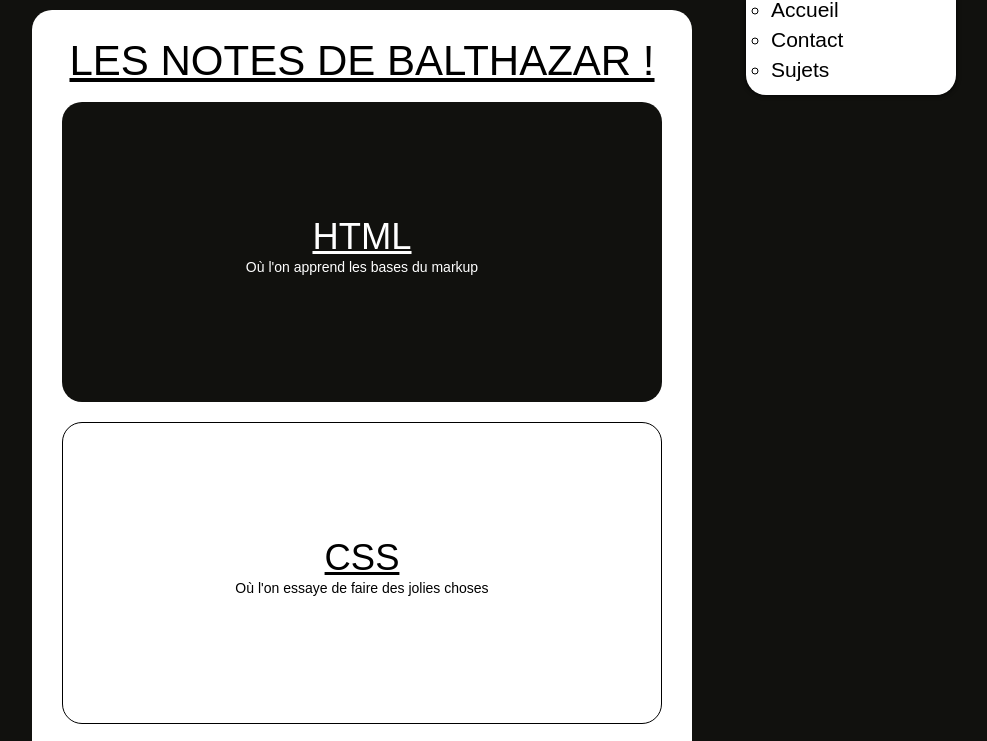
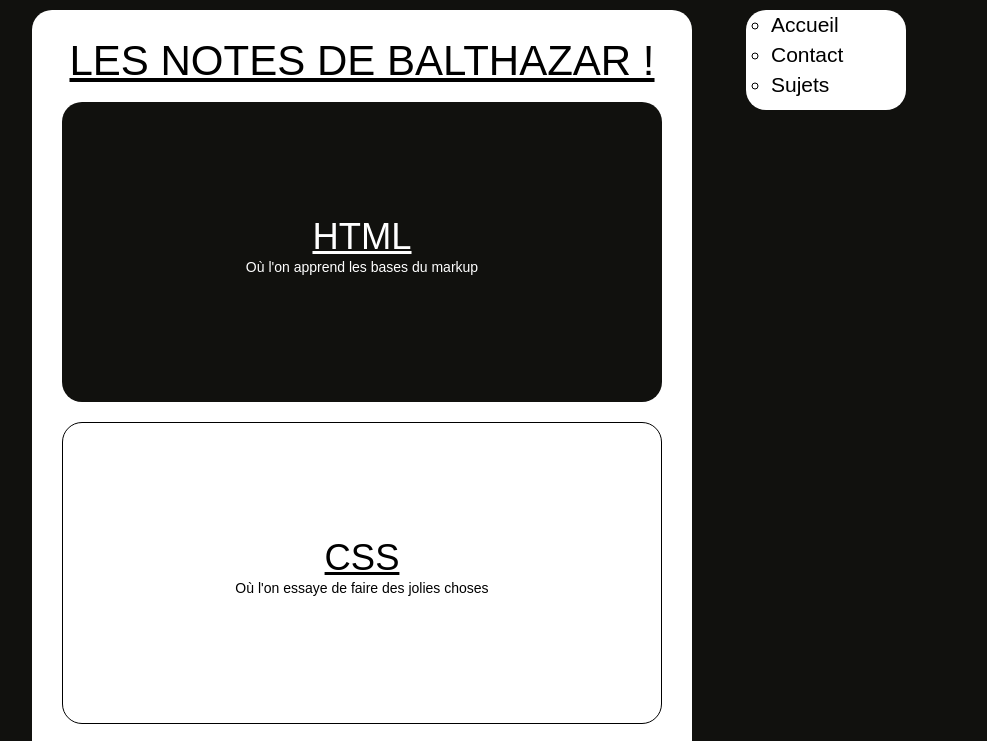
Before and after one commit to Balatzar/balthazar-notes, a plain HTML site: page index.html in a window 1280 px wide. Shown: the top 741 px of the page, without its empty margins (278-1265 px from the left). Drawn offline with Linux system fonts and the light colour scheme.

Commit message:
fixed nav size

```diff
--- a/main.css
+++ b/main.css
@@ -167,16 +167,15 @@ span {
 .center {
     width: 100%;
     position: fixed;
-    top: 0;
+    top: 10px;
 }
 
 nav {
-    width: 200px;
+    width: 150px;
     margin-left: 80%;
-    border-radius: 0 0 20px 20px;
+    border-radius: 20px;
     text-align: center;
-    box-shadow: 0 0 5px;
-    padding: 0 5px 5px 5px;
+    padding: 5px;
 }
 
 nav li {
```
